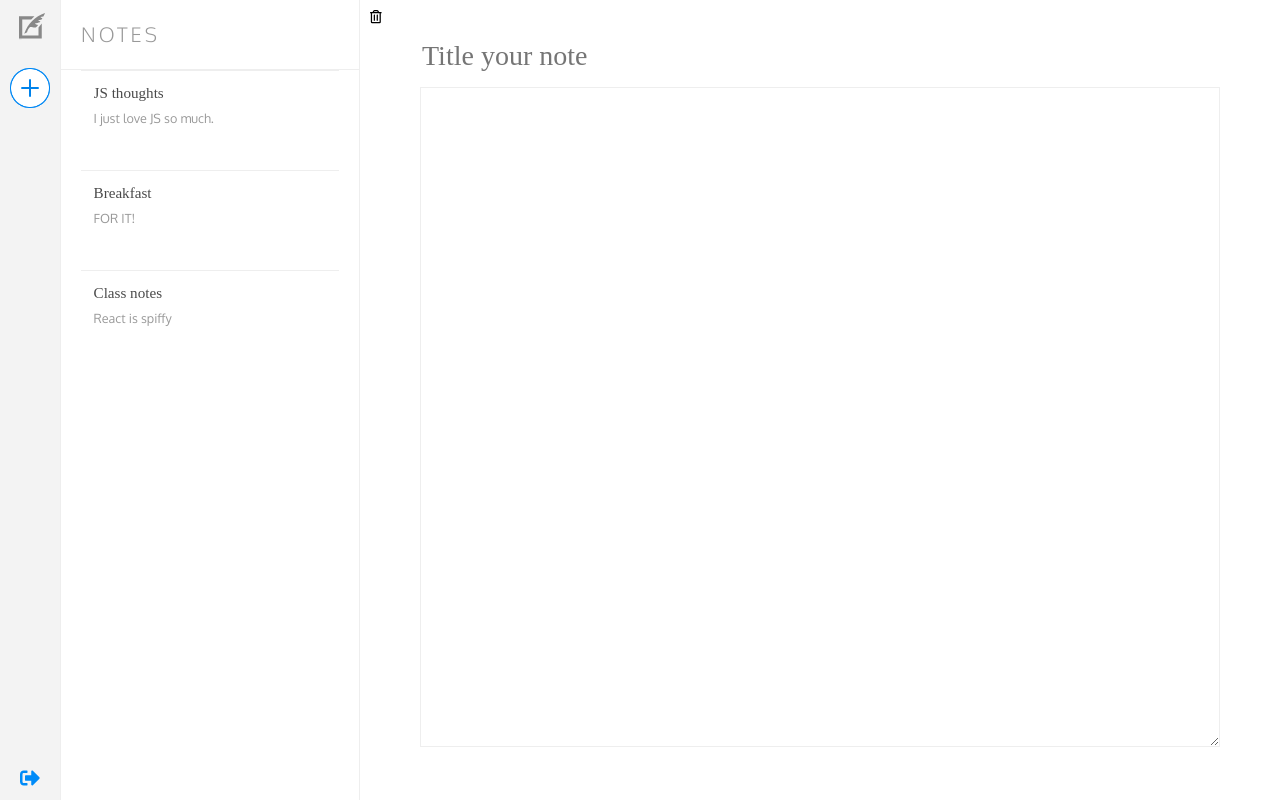
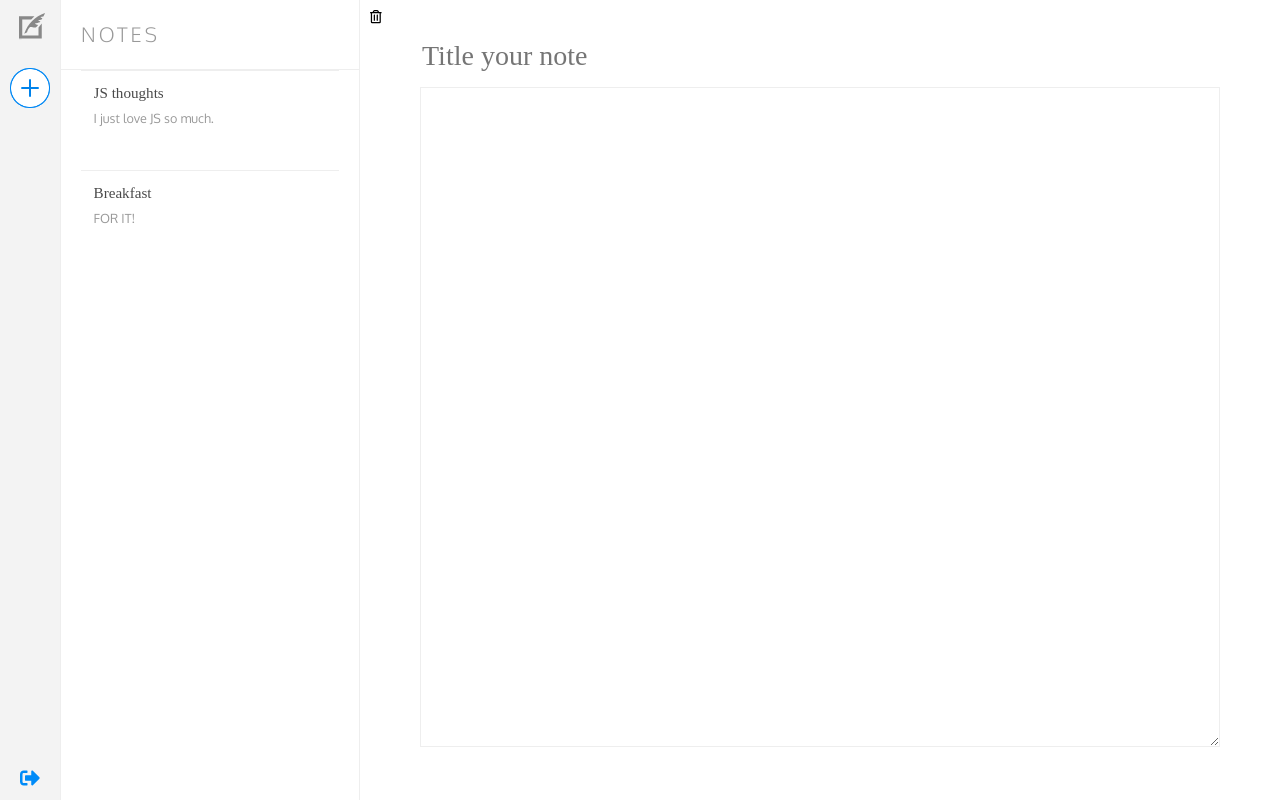
Before and after one commit to xtbc18s1/noteherder, a React (Create React App) app: page / in a window 1280 px wide. Built offline with nearby package versions, Linux system fonts and the light colour scheme; a web font is replaced by a local one.

Commit message:
Store notes in Main's state

```diff
--- a/src/Main.js
+++ b/src/Main.js
@@ -1,20 +1,40 @@
-import React from 'react'
+import React, { Component } from 'react'
 
 import Sidebar from './Sidebar'
 import NoteList from './NoteList'
 import NoteForm from './NoteForm'
 
-const Main = () => {
+class Main extends Component {
+  constructor() {
+    super()
+    this.state = {
+      notes: [
+        {
+          id: 1,
+          title: 'JS thoughts',
+          body: 'I just love JS so much.',
+        },
+        {
+          id: 2,
+          title: 'Breakfast',
+          body: 'FOR IT!',
+        },
+      ],
+    }
+  }
+
+  render() {
     return (
       <div
         className="Main"
         style={style}
       >
         <Sidebar />
-      <NoteList />
+        <NoteList notes={this.state.notes} />
         <NoteForm />
       </div>
     )
+  }
 }
 
 const style = {
--- a/src/NoteList.js
+++ b/src/NoteList.js
@@ -3,24 +3,8 @@ import React from 'react'
 import './NoteList.css'
 import Note from './Note'
 
-const NoteList = () => {
-  const notes = [
-    {
-      id: 1,
-      title: 'JS thoughts',
-      body: 'I just love JS so much.',
-    },
-    {
-      id: 2,
-      title: 'Breakfast',
-      body: 'FOR IT!',
-    },
-    {
-      id: 3,
-      title: 'Class notes',
-      body: 'React is spiffy',
-    },
-  ]
+const NoteList = (props) => {
+  const notes = props.notes
 
   return (
     <div className="NoteList">
```
Lines whose indentation alone changed are shown as unchanged.
